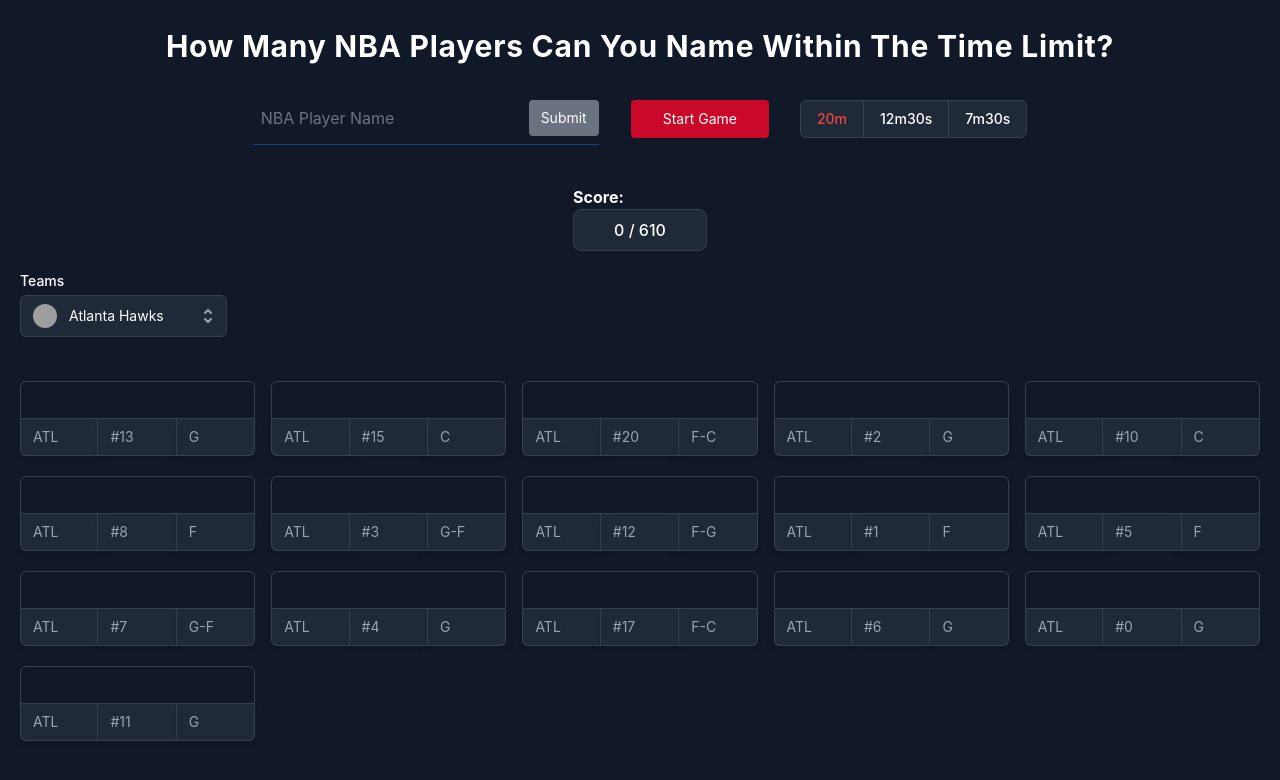
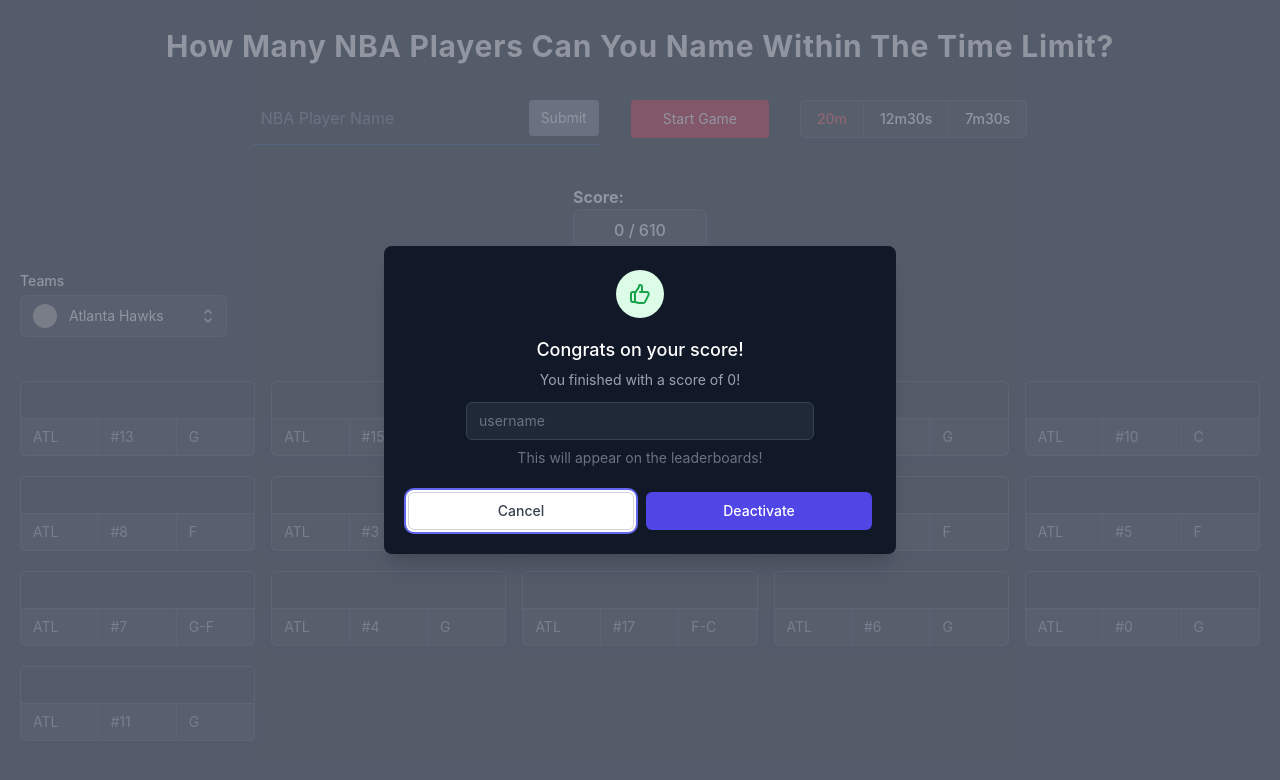
Before and after one commit to clxmente/NBA-Players-Game, a Next.js app: page / in a window 1280 px wide. Shown: the top 780 px of the page. Built offline with nearby package versions, Linux system fonts and the light colour scheme; grey boxes are pictures that could not be loaded; a web font is replaced by a local one.

Commit message:
[EndGameModal] design finished

```diff
--- /dev/null
+++ b/components/EndGame.jsx
@@ -0,0 +1,120 @@
+import { Fragment, useRef, useState } from 'react'
+import { Dialog, Transition } from '@headlessui/react'
+import { ThumbUpIcon } from '@heroicons/react/outline'
+
+export default function EndGame(props) {
+  const [username, setUsername] = useState("");
+
+  const cancelButtonRef = useRef(null)
+
+  async function submitScore() {
+    var time_setting = "";
+    if (props.timer === 1200000) {
+      time_setting = "20m";
+    } else if (props.timer === 750000) {
+      time_setting = "12m30s";
+    } else if (props.timer === 450000) {
+      time_setting = "7m30s";
+    }
+
+    let response = await fetch("/api/submitscore", {
+      method: "POST",
+      body: {
+        "username": username,
+        "score": props.score,
+        "time_setting": time_setting
+      },
+      headers: {
+        "Content-Type": "application/json",
+      },
+    })
+
+    const data = await response.json();
+    return;
+  }
+
+  return (
+    <Transition.Root show={props.open} as={Fragment}>
+      <Dialog as="div" className="fixed z-10 inset-0 overflow-y-auto" initialFocus={cancelButtonRef} onClose={props.setOpen}>
+        <div className="flex items-end justify-center min-h-screen pt-4 px-4 pb-20 text-center sm:block sm:p-0">
+          <Transition.Child
+            as={Fragment}
+            enter="ease-out duration-300"
+            enterFrom="opacity-0"
+            enterTo="opacity-100"
+            leave="ease-in duration-200"
+            leaveFrom="opacity-100"
+            leaveTo="opacity-0"
+          >
+            <Dialog.Overlay className="fixed inset-0 bg-gray-500 bg-opacity-75 transition-opacity" />
+          </Transition.Child>
+
+          {/* This element is to trick the browser into centering the modal contents. */}
+          <span className="hidden sm:inline-block sm:align-middle sm:h-screen" aria-hidden="true">
+            &#8203;
+          </span>
+          <Transition.Child
+            as={Fragment}
+            enter="ease-out duration-300"
+            enterFrom="opacity-0 translate-y-4 sm:translate-y-0 sm:scale-95"
+            enterTo="opacity-100 translate-y-0 sm:scale-100"
+            leave="ease-in duration-200"
+            leaveFrom="opacity-100 translate-y-0 sm:scale-100"
+            leaveTo="opacity-0 translate-y-4 sm:translate-y-0 sm:scale-95"
+          >
+            <div className="relative inline-block align-bottom bg-gray-900 rounded-lg px-4 pt-5 pb-4 text-left overflow-hidden shadow-xl transform transition-all sm:my-8 sm:align-middle sm:max-w-lg sm:w-full sm:p-6">
+              <div>
+                <div className="mx-auto flex items-center justify-center h-12 w-12 rounded-full bg-green-100">
+                  <ThumbUpIcon className="h-6 w-6 text-green-600" aria-hidden="true" />
+                </div>
+                <div className="mt-3 text-center sm:mt-5">
+                  <Dialog.Title as="h3" className="text-lg leading-6 font-medium text-white">
+                    Congrats on your score!
+                  </Dialog.Title>
+                  <div className="mt-2">
+                    <p className="text-sm text-gray-400">
+                      You finished with a score of {props.score}!
+                    </p>
+                    <div className='mt-3'>
+                      <input
+                        type={"text"}
+                        name={"username"}
+                        id={"username"}
+                        className={"shadow-sm focus:ring-indigo-500 focus:border-indigo-500 w-full md:w-3/4 sm:text-sm border-gray-700 bg-gray-800 rounded-md text-white"}
+                        placeholder={"username"}
+                        autoComplete={"off"}
+                        value={username}
+                        onInput={e => setUsername(e.target.value)}
+                        maxLength={15}
+                        />
+                      <p className="mt-2 text-sm text-gray-500" id="username-description">
+                        This will appear on the leaderboards!
+                      </p>
+                    </div>
+                  </div>
+                </div>
+              </div>
+              <div className="mt-5 sm:mt-6 sm:grid sm:grid-cols-2 sm:gap-3 sm:grid-flow-row-dense">
+                <button
+                  type="button"
+                  className="w-full inline-flex justify-center rounded-md border border-transparent shadow-sm px-4 py-2 bg-indigo-600 text-base font-medium text-white hover:bg-indigo-700 focus:outline-none focus:ring-2 focus:ring-offset-2 focus:ring-indigo-500 sm:col-start-2 sm:text-sm"
+                  onClick={() => props.setOpen(false)}
+                >
+                  Deactivate
+                </button>
+                <button
+                  type="button"
+                  className="mt-3 w-full inline-flex justify-center rounded-md border border-gray-300 shadow-sm px-4 py-2 bg-white text-base font-medium text-gray-700 hover:bg-gray-50 focus:outline-none focus:ring-2 focus:ring-offset-2 focus:ring-indigo-500 sm:mt-0 sm:col-start-1 sm:text-sm"
+                  onClick={() => props.setOpen(false)}
+                  ref={cancelButtonRef}
+                >
+                  Cancel
+                </button>
+              </div>
+            </div>
+          </Transition.Child>
+        </div>
+      </Dialog>
+    </Transition.Root>
+  )
+}
--- a/pages/index.js
+++ b/pages/index.js
@@ -10,6 +10,7 @@
 import GuessedPlayerBox from '../components/GuessedPlayerBox';
 import ScoreDisplay from '../components/ScoreDisplay';
 import TimeSelect from '../components/TimeSelect';
+import EndGame from '../components/EndGame';
 
 const teams = [
   {
@@ -243,6 +244,9 @@
   // player guess list tracker
   const [guessedPlayers, setGuessedPlayers] = useState([]);
 
+  // modal states
+  const [endOpen, setEndOpen] = useState(true);
+
   // react-countdown timer renderer function
   const renderer = ({ formatted: {minutes, seconds}, completed}) => {
     /* formatted: takes the formatted componenets based on the props.
@@ -301,11 +305,10 @@
     to our liking. */
     if (submitBtnDisabled === true) { setSubmitBtnDisabled(false); }
     setTimerDisabled(true);
-    setTimerVal(<Countdown date={Date.now() + currTimer} zeroPadTime={2} renderer={renderer} onComplete={() => {setTimerDisabled(false); setSubmitBtnDisabled(true); console.log("FINAL SCORE: " + score)}} />);
+    setTimerVal(<Countdown date={Date.now() + 10000} zeroPadTime={2} renderer={renderer} onComplete={() => {setTimerDisabled(false); setSubmitBtnDisabled(true); console.log("FINAL SCORE: " + score)}} />);
   }
 
   // Players map
-  // TODO: Convert this to use API calls instead of data.json
   const players_arr = Data.filter(player => player.TEAM===selected.abbreviation).map((data, id) => { // filter the whole player array data to players with team == currTeam
     if (data.JERSEY_NUM) {
       var jersey_no = "#" + data.JERSEY_NUM;
@@ -331,6 +334,7 @@
       </Head>
 
       <main>
+        <EndGame open={endOpen} setOpen={setEndOpen} score={score} players={guessedPlayers} timer={currTimer} />
         <h1 className="text-lg md:text-3xl font-bold tracking-wide break-words flex justify-center py-7 px-5 text-white">
           How Many NBA Players Can You Name Within The Time Limit?
         </h1>
```
Also changed, not shown: pages/api/submitscore.js (added).
